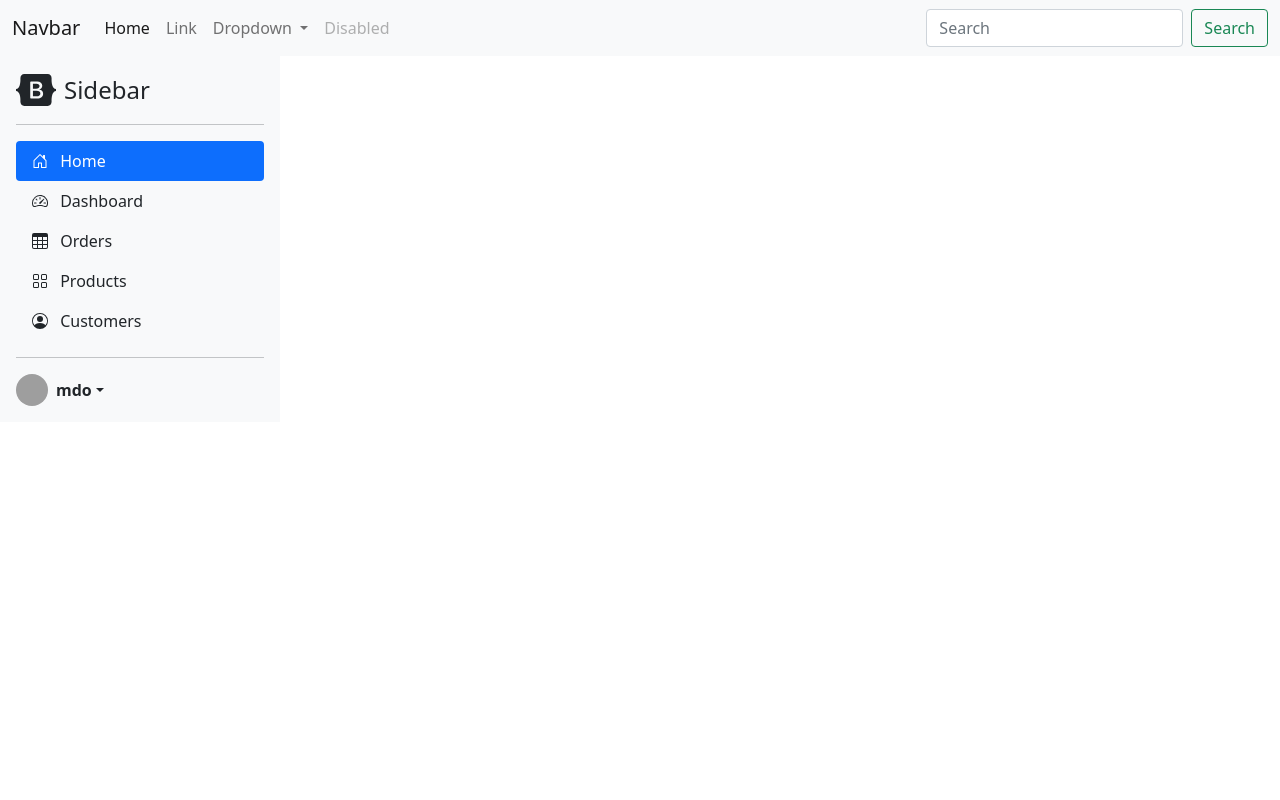
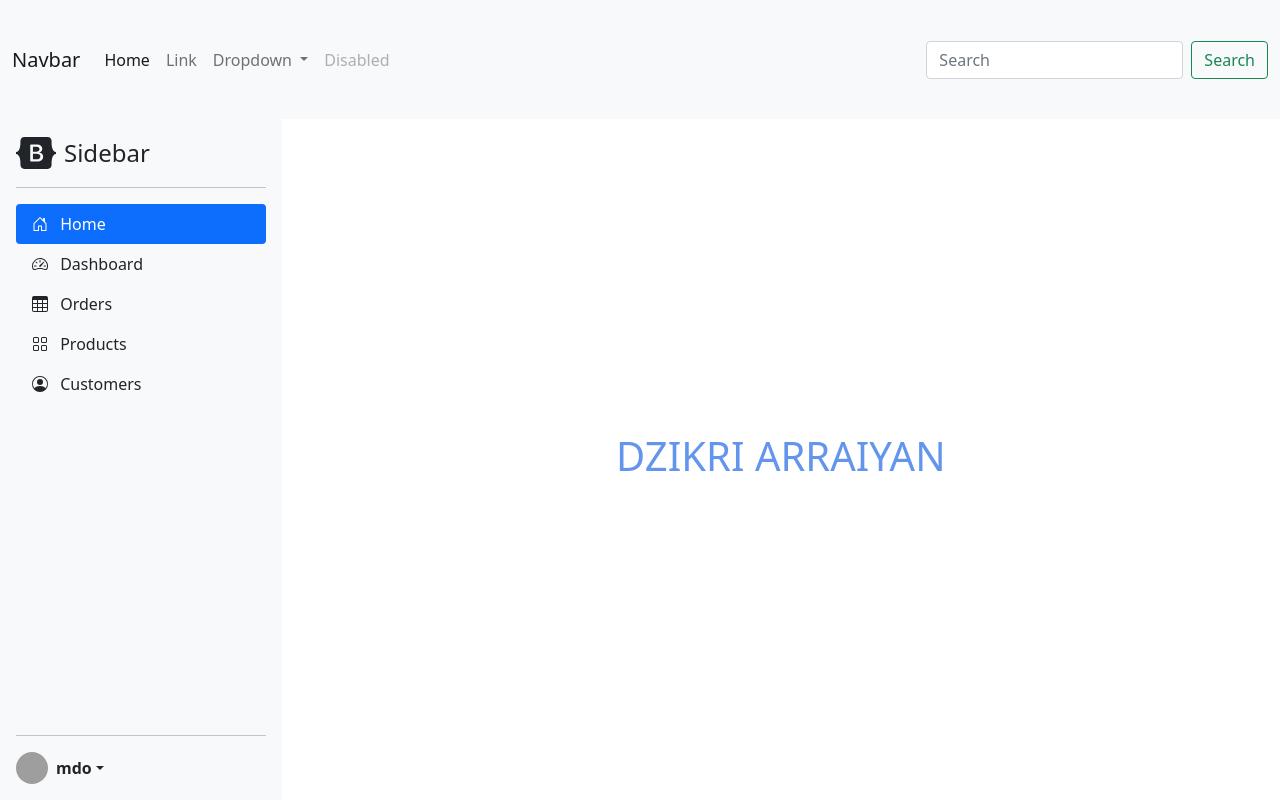
Before and after one commit to dzikriarraiyan/2C_Teori_2020573010019_Dzikri, a PHP site: page / in a window 1280 px wide. Run offline with PHP 8.4, Linux system fonts and the light colour scheme; grey boxes are pictures that could not be loaded.

Commit message:
commit 2

```diff
--- a/SIPBAR_Teori_Dzikri_Arraiyan/index.php
+++ b/SIPBAR_Teori_Dzikri_Arraiyan/index.php
@@ -10,10 +10,10 @@
     <title>SIPBAR</title>
 
     <style>
-        /* body {
+        body {
             display: flex;
             flex-direction: column;
-        } */
+        }
 
         .bd-placeholder-img {
             font-size: 1.125rem;
@@ -93,7 +93,7 @@
         </symbol>
     </svg>
 
-    <nav class="navbar navbar-expand-lg navbar-light bg-light">
+    <nav class="navbar navbar-expand-lg navbar-light bg-light" style="flex: 1;">
         <div class="container-fluid">
             <a class="navbar-brand" href="#">Navbar</a>
             <button class="navbar-toggler" type="button" data-bs-toggle="collapse" data-bs-target="#navbarSupportedContent" aria-controls="navbarSupportedContent" aria-expanded="false" aria-label="Toggle navigation">
@@ -135,8 +135,8 @@
     <!-- Akhir Header -->
 
     <!-- Awal Sidebars -->
-    <main>
-        <div class="d-flex flex-column flex-shrink-0 p-3 bg-light" style="width: 280px;">
+    <main style="flex: 5;">
+        <div class="d-flex flex-column flex-shrink-0 p-3 bg-light" style="width: 280px; flex: 1">
             <a href="/" class="d-flex align-items-center mb-3 mb-md-0 me-md-auto link-dark text-decoration-none">
                 <svg class="bi me-2" width="40" height="32">
                     <use xlink:href="#bootstrap" />
@@ -203,6 +203,9 @@
                 </ul>
             </div>
         </div>
+        <div id="utama" class="d-flex flex-row justify-content-center align-items-center" style="flex: 4;">
+            <h1 style="color:cornflowerblue; ">DZIKRI ARRAIYAN</h1>
+        </div>
     </main>
 </body>
 
```
Also changed, not shown: SIPBAR_Teori_Dzikri_Arraiyan/css/sidebars.css (+13 -3 lines).
